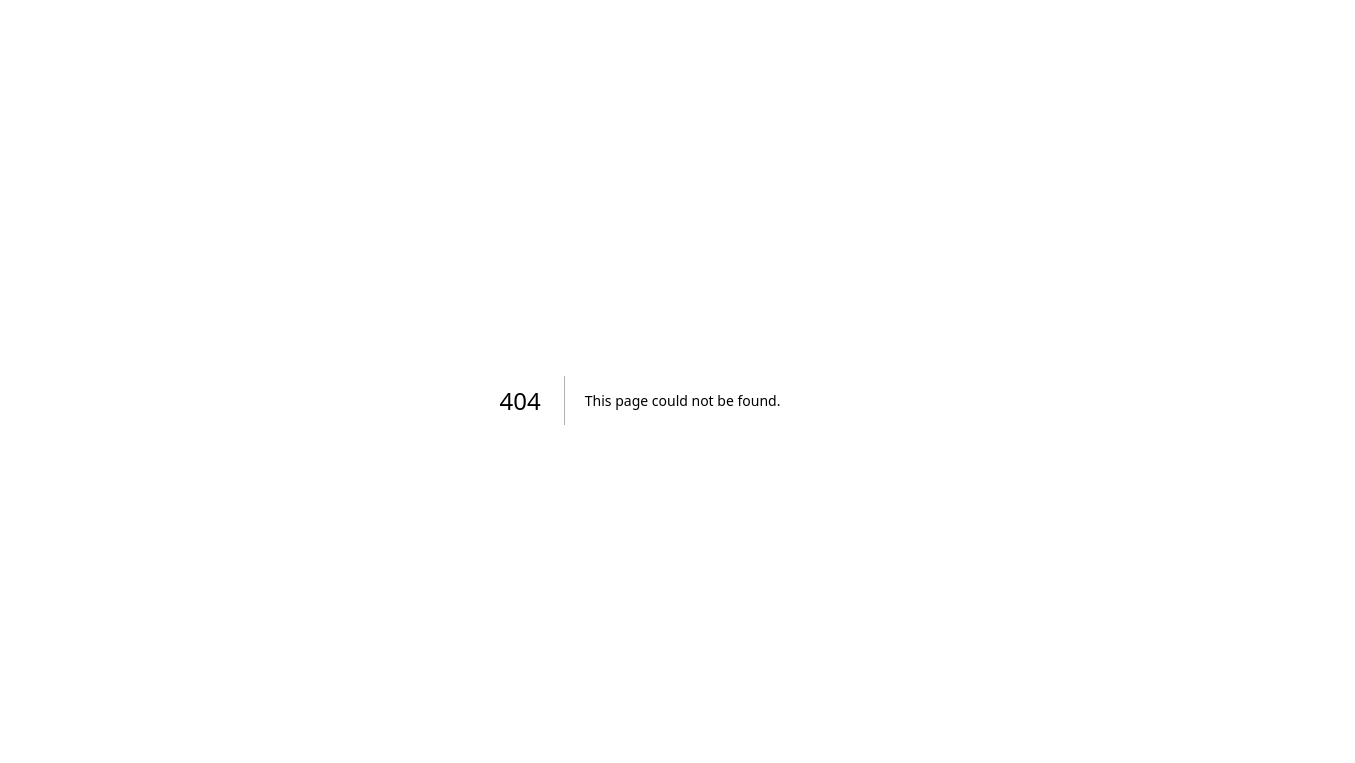
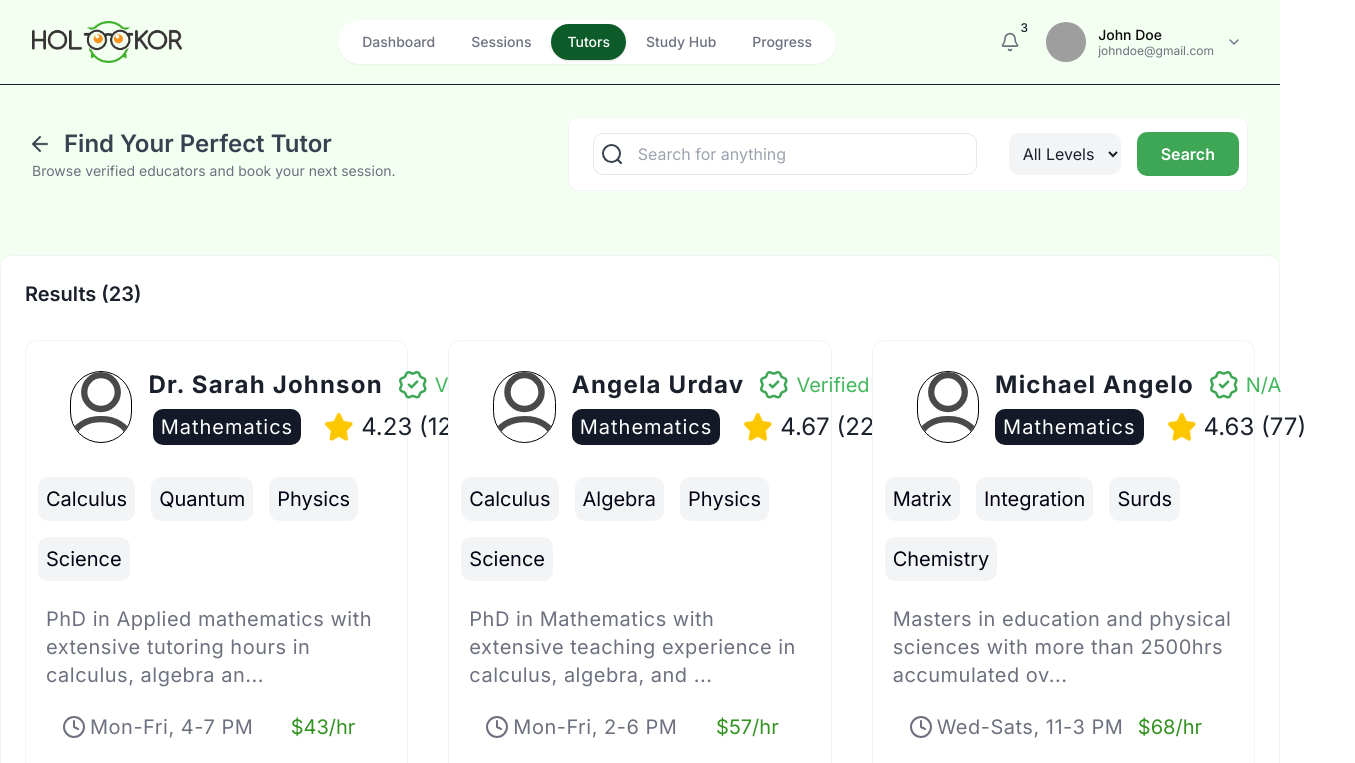
Before and after one commit to AsteriskRD/Holookor-Frontend, a Next.js app: page /tutors in a window 1280 px wide. Before the commit this address had no page. Shown: the top 763 px of the page, 1355 px wide, since content can reach past the window. Built offline with nearby package versions, Linux system fonts and the light colour scheme; grey boxes are pictures that could not be loaded.

Commit message:
refactor

```diff
--- a/src/app/globals.css
+++ b/src/app/globals.css
@@ -7,7 +7,7 @@
 /* LIGHT THEME VARIABLES  */
 
 :root {
-  --background: #ffffff;
+  --background: #f3fff1;
   --foreground: #0a0a0a;
 
   --card: #ffffff;
--- a/src/components/booking/confirm-booking.js
+++ b/src/app/sessions/confirm-booking.js
@@ -3,9 +3,9 @@
 import { useState } from "react";
 import { ArrowLeft } from "lucide-react";
 import { FaPaypal } from "react-icons/fa";
-import Button from "../ui/Button";
-import PaymentSuccessfulModal from "../payment-successful-modal";
-import LiveSession from "../live-session";
+import Button from "../../components/ui/Button";
+import PaymentSuccessfulModal from "../../components/payment-successful-modal";
+import LiveSession from "./live-session";
 
 export default function ConfirmBooking({
   onBack,
--- a/src/components/booking/booking-layout.js
+++ b/src/app/sessions/page.js
@@ -2,13 +2,14 @@
 
 import { useState } from "react";
 import { Search } from "lucide-react";
-import TutorCard from "../tutor-card";
-import ScheduleTime from "../schedule-time";
-import SessionDetail from "../session-detail";
+import TutorCard from "../../components/tutor-card";
+import ScheduleTime from "../../components/schedule-time";
+import SessionDetail from "./session-detail";
 import ConfirmBooking from "./confirm-booking";
-import Button from "../ui/Button";
+import Button from "../../components/ui/Button";
+import NavBar from "@/components/navigation/NavBar";
 
-export default function BookingLayout() {
+export default function SessionPage() {
   const [selectedTime, setSelectedTime] = useState("08:00");
   const [sessionLength, setSessionLength] = useState("1 Hour");
   const [topic, setTopic] = useState("Algebra");
@@ -77,6 +78,8 @@ export default function BookingLayout() {
 
   return (
     <div className="max-w-7xl mx-auto px-4 sm:px-6 py-4 sm:py-8">
+      <NavBar />
+
       <div className="grid grid-cols-1 md:grid-cols-3 gap-4 sm:gap-8">
         {/* Left Column */}
         <div className="col-span-1">
--- a/src/components/session-detail.js
+++ b/src/app/sessions/session-detail.js
@@ -2,8 +2,8 @@
 
 import { useState, useEffect, useRef } from "react";
 import { Clock, BookOpen, ChevronDown, ArrowRight } from "lucide-react";
-import Button from "./ui/Button";
-import CancelBookingModal from "./booking/cancel-booking-modal";
+import Button from "../../components/ui/Button";
+import CancelBookingModal from "./cancel-booking-modal";
 
 const sessionLengths = ["30 mins", "1 Hour", "1.5 Hours", "2 Hours"];
 const topics = [
--- a/src/app/tutor/TutorCard.jsx
+++ b/src/app/tutors/TutorCard.jsx
@@ -1,5 +1,6 @@
 // import Button from "@/components/Button"
-import Button from "./ui/button";
+
+import Button from "@/components/ui/Button";
 import { Clock } from "lucide-react";
 import Image from "next/image";
 
@@ -82,7 +83,7 @@ const TutorCard = ({ tutor }) => {
         <div className="flex w-full flex-col gap-2 md:gap-8 md:flex-row items-center pb-2">
           {/* <Button text={'View Profile'} isPrimary={false} />
                     <Button text={'Book Session'} isPrimary={true} /> */}
-          <Button className="flex w-full items-center gap-2 bg-white text-[#16a34a] border-2 border-[#16a34a] px-6 py-2.5 rounded-lg hover:bg-green-700 hover:text-white transition-colors ">
+          <Button className="flex w-full items-center gap-2 bg-white text-gray-400 border-2 border-[#16a34a] px-6 py-2.5 rounded-lg hover:bg-green-700 hover:text-white transition-colors ">
             <span>View Profile</span>
           </Button>
           <Button className="flex w-full items-center gap-2 bg-[var(--color-primary-600)] text-white px-6 py-2.5 rounded-lg hover:bg-green-700 transition-colors border-2 border-[#16a34a]">
--- a/src/app/tutor/page.jsx
+++ b/src/app/tutors/page.jsx
@@ -2,8 +2,9 @@ import Image from "next/image";
 import TutorCard from "./TutorCard";
 import NavBar from "@/components/navigation/NavBar";
 import { mockStore } from "@/data/dashboardMockData";
-import Button from "./ui/button";
+
 import { mockTutors } from "@/data/tutorMockData";
+import Button from "@/components/ui/Button";
 
 const dashboardData = {
   user: mockStore.user,
--- a/src/components/navigation/NavBar.jsx
+++ b/src/components/navigation/NavBar.jsx
@@ -1,10 +1,12 @@
 "use client";
 
-import { useState } from "react";
+import { useEffect, useState } from "react";
 import { Bell, ChevronDown } from "lucide-react";
 import Logo from "../Logo";
 import Avatar from "../ui/Avatar";
 import Badge from "../ui/Badge";
+import Link from "next/link";
+import { usePathname } from "next/navigation";
 
 /**
  * Navigation Bar component
@@ -12,12 +14,26 @@ import Badge from "../ui/Badge";
  * TODO: API Integration - Connect notification bell to real-time notification service
  * TODO: API Integration - Connect user dropdown to authentication/profile management
  */
-export default function   NavBar({ user, notificationCount }) {
+
+const navItems = [
+  { name: "Dashboard", href: "/" },
+  { name: "Sessions", href: "/sessions" },
+  { name: "Tutors", href: "/tutors" },
+  { name: "Study Hub", href: "/study-hub" },
+  { name: "Progress", href: "/progress" },
+];
+
+export default function NavBar({ user, notificationCount }) {
+  const pathname = usePathname();
   const [activeTab, setActiveTab] = useState("Dashboard");
   const [showUserMenu, setShowUserMenu] = useState(false);
   const [showMobileMenu, setShowMobileMenu] = useState(false);
 
-  const navItems = ["Dashboard", "Sessions", "Tutors", "Study Hub", "Progress"];
+  // Automatically update active tab when route changes
+  useEffect(() => {
+    const current = navItems.find((item) => item.href === pathname);
+    if (current) setActiveTab(current.name);
+  }, [pathname]);
 
   return (
     <nav className="bg-[#f3fff1] border-b border-[var(--color-border)] sticky top-0 z-50">
@@ -32,16 +48,18 @@ export default function   NavBar({ user, notificationCount }) {
           <div className="flex-1 flex justify-center">
             <div className="bg-white rounded-full px-2 py-1 shadow-sm flex items-center gap-1">
               {navItems.map((item) => (
-                <button
-                  key={item}
-                  onClick={() => setActiveTab(item)}
-                  className={`text-sm font-medium px-4 py-2 rounded-full transition-colors duration-150 ${activeTab === item
-                      ? "bg-[var(--primary)] text-white shadow"
+                <Link
+                  key={item.name}
+                  href={item.href}
+                  onClick={() => setActiveTab(item.name)}
+                  className={`text-sm font-medium px-4 py-2 rounded-full transition-colors duration-150 ${
+                    activeTab === item.name
+                      ? "bg-[#0c5b29] text-white shadow"
                       : "text-[var(--color-muted-foreground)] hover:text-[var(--color-foreground)]"
-                    }`}
+                  }`}
                 >
-                  {item}
-                </button>
+                  {item.name}
+                </Link>
               ))}
             </div>
           </div>
@@ -67,13 +85,13 @@ export default function   NavBar({ user, notificationCount }) {
                 onClick={() => setShowUserMenu(!showUserMenu)}
                 className="flex items-center gap-3 p-1.5 hover:bg-[var(--muted)] rounded-lg transition-colors duration-150"
               >
-                <Avatar src={user.avatarUrl} alt={user.fullName} size="md" />
+                <Avatar src={user?.avatarUrl} alt={user?.fullName || 'User'} size="md" />
                 <div className="hidden md:block text-left">
                   <div className="text-sm font-medium text-[var(--foreground)] leading-tight">
-                    {user.fullName}
+                    {user?.fullName || "Loading..."}
                   </div>
                   <div className="text-xs text-[var(--muted-foreground)] leading-tight">
-                    {user.email}
+                    {user?.email|| " "}
                   </div>
                 </div>
                 <ChevronDown className="w-4 h-4 text-[var(--muted-foreground)] hidden sm:block" />
```
Also changed, not shown: src/app/sessions/cancel-booking-modal.js (renamed from src/components/booking/cancel-booking-modal.js), src/app/sessions/live-session.js (renamed from src/components/live-session.js).
